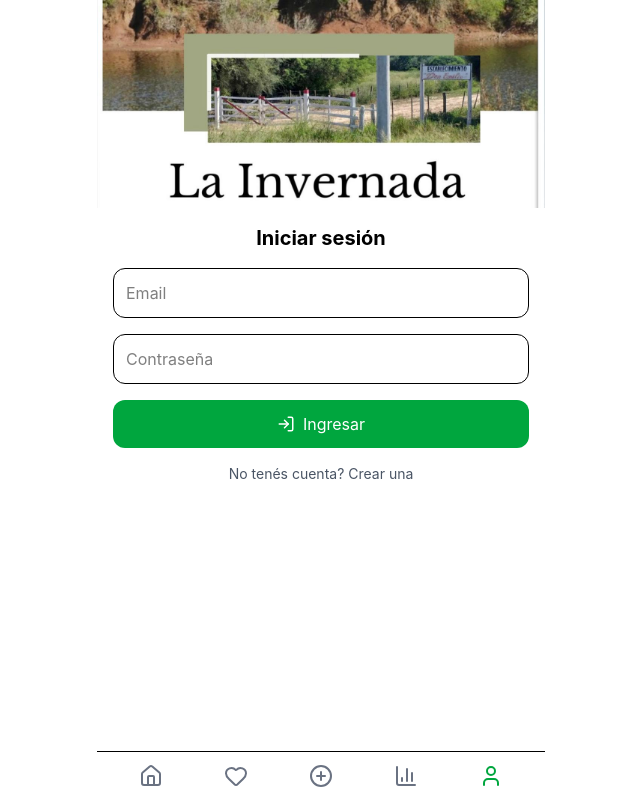
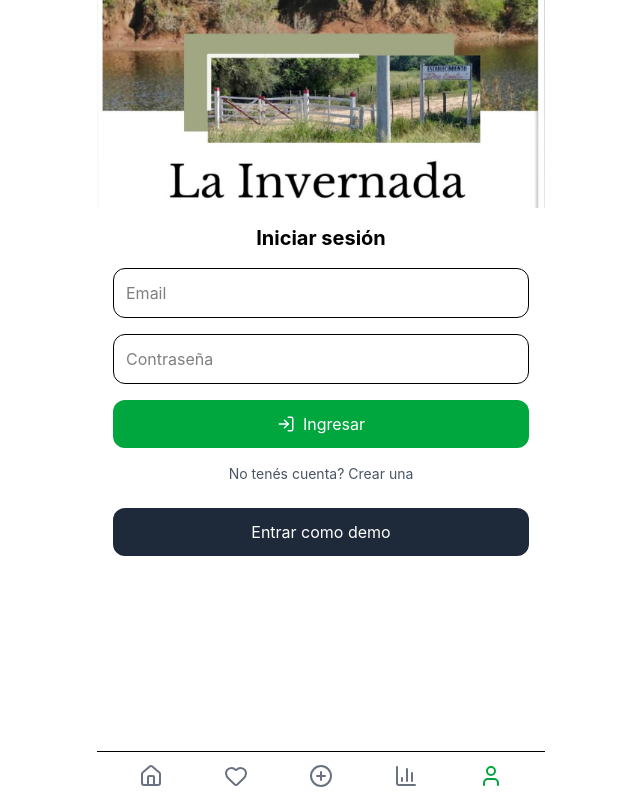
Before and after one commit to Insa76/la-invernada, a React (Vite) app in the folder client/: page /login in a window 1280 px wide. Shown: the whole page, without its empty margins (319-959 px from the left). Built offline with nearby package versions, Linux system fonts and the light colour scheme.

Commit message:
fix login demo

```diff
--- a/client/src/pages/Login.jsx
+++ b/client/src/pages/Login.jsx
@@ -38,18 +38,14 @@ export default function Login() {
       <input
         placeholder="Email"
         className="border p-3 rounded-xl"
-        onChange={(e) =>
-          setForm({ ...form, email: e.target.value })
-        }
+        onChange={(e) => setForm({ ...form, email: e.target.value })}
       />
 
       <input
         type="password"
         placeholder="Contraseña"
         className="border p-3 rounded-xl"
-        onChange={(e) =>
-          setForm({ ...form, password: e.target.value })
-        }
+        onChange={(e) => setForm({ ...form, password: e.target.value })}
       />
 
       <button
@@ -68,6 +64,27 @@ export default function Login() {
           ? "Ya tenés cuenta? Iniciar sesión"
           : "No tenés cuenta? Crear una"}
       </button>
+
+      <button
+        onClick={async () => {
+          try {
+            const res = await api.post("/auth/login", {
+              email: "demo@ruralmarket.com",
+              password: "123456",
+            });
+
+            localStorage.setItem("token", res.data.token);
+
+            navigate("/");
+            window.location.reload();
+          } catch {
+            alert("Error en demo");
+          }
+        }}
+        className="bg-gray-800 text-white p-3 rounded-xl mt-2"
+      >
+        Entrar como demo
+      </button>
     </div>
   );
 }
```
